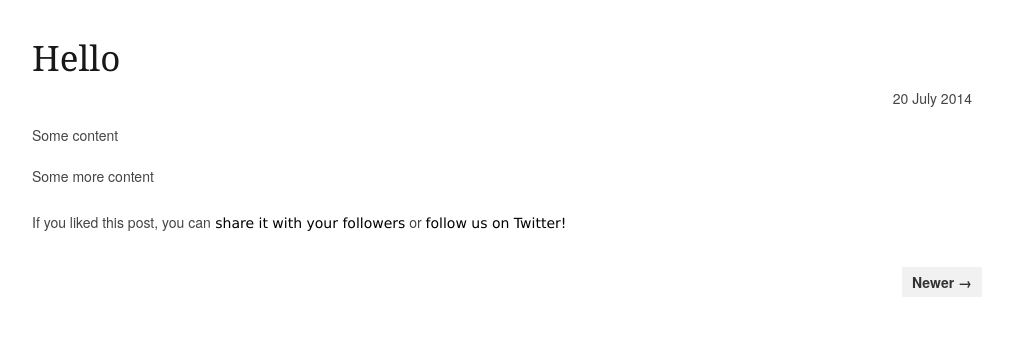
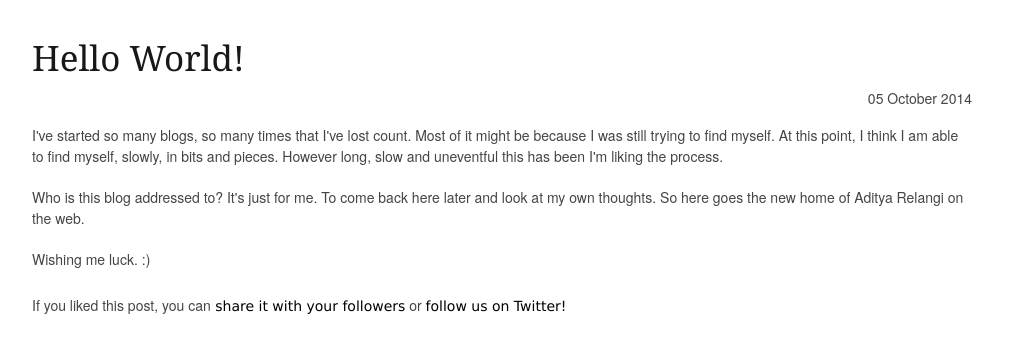
Before and after one commit to arelangi/adityarelangi.com, a Jekyll site: the page blog/hello-world/index.html, which Jekyll copies as it is, in a window 1280 px wide. Shown: the top 353 px of the page, without its empty margins (138-1151 px from the left). Built offline with Jekyll 4.4.1, drawn with Linux system fonts in a browser that asks for light colours; Markdown is read by kramdown in place of the engine named in the settings.

Commit message:
first blog post

```diff
--- a/blog/hello/index.html
+++ b/blog/hello-world/index.html
@@ -3,9 +3,9 @@
 
 <head>
 	<link rel="stylesheet" href="http://adityarelangi.com//blog/assets/css/skeleton/stylesheets/combined.css"/>
-	<title>Hello</title>
+	<title>Hello World!</title>
 	<meta name="application-name" content="The Data Says"/>
-	<meta name="description" content="Hello" />
+	<meta name="description" content="Hello World!" />
 	<meta name=viewport content="width=device-width, initial-scale=1">
 </head>
 <body>
@@ -17,20 +17,23 @@
 
 <div class="container">
 	<div class="sixteen columns">
-		<h2>Hello</h2>
-		<span class="post-date">20 July 2014</span>
+		<h2>Hello World!</h2>
+		<span class="post-date">05 October 2014</span>
 
 		<div class="content">
-			<p>Some content</p>
+			<p>I've started so many blogs, so many times that I've lost count. Most of it might be because I was still trying to find myself.
+At this point, I think I am able to find myself, slowly, in bits and pieces. However long, slow and uneventful this has been I'm liking the process.</p>
 
 <!--excerpt-->
 
 
-<p>Some more content</p>
+<p>Who is this blog addressed to? It's just for me. To come back here later and look at my own thoughts. So here goes the new home of Aditya Relangi on the web.</p>
+
+<p>Wishing me luck. :)</p>
 
 		</div>
 
-		<span class="twitter_plug" >If you liked this post, you can<a href="https://twitter.com/intent/tweet?url=http://adityarelangi.com//hello&text=Hello&via=arelangi" target="_blank"> share it with your followers</a> or <a href="https://twitter.com/arelangi">  follow us on Twitter!</a></span>
+		<span class="twitter_plug" >If you liked this post, you can<a href="https://twitter.com/intent/tweet?url=http://adityarelangi.com//hello-world&text=Hello World!&via=arelangi" target="_blank"> share it with your followers</a> or <a href="https://twitter.com/arelangi">  follow us on Twitter!</a></span>
 	</div>
 	<!--
 	<div class="four columns">
@@ -38,9 +41,7 @@
 		<ul>
 			<li><h4>Recent posts</h4></li>
 
-			<li><a href="/hello2">Hello2</a></li>
-
-			<li><a href="/hello">Hello</a></li>
+			<li><a href="/hello-world">Hello World!</a></li>
 
 		</ul>
 </div>
@@ -48,8 +49,6 @@
 	</div>
 	<!-->
 
-
-		<strong><a class="post-navigation newer" rel="next" href="/blog//hello2">Newer &rarr;</a></strong>
 
 
 
```
Also changed, not shown: blog/hello2/index.html (deleted, +0 -74 lines), blog/index.html (+6 -18 lines).
